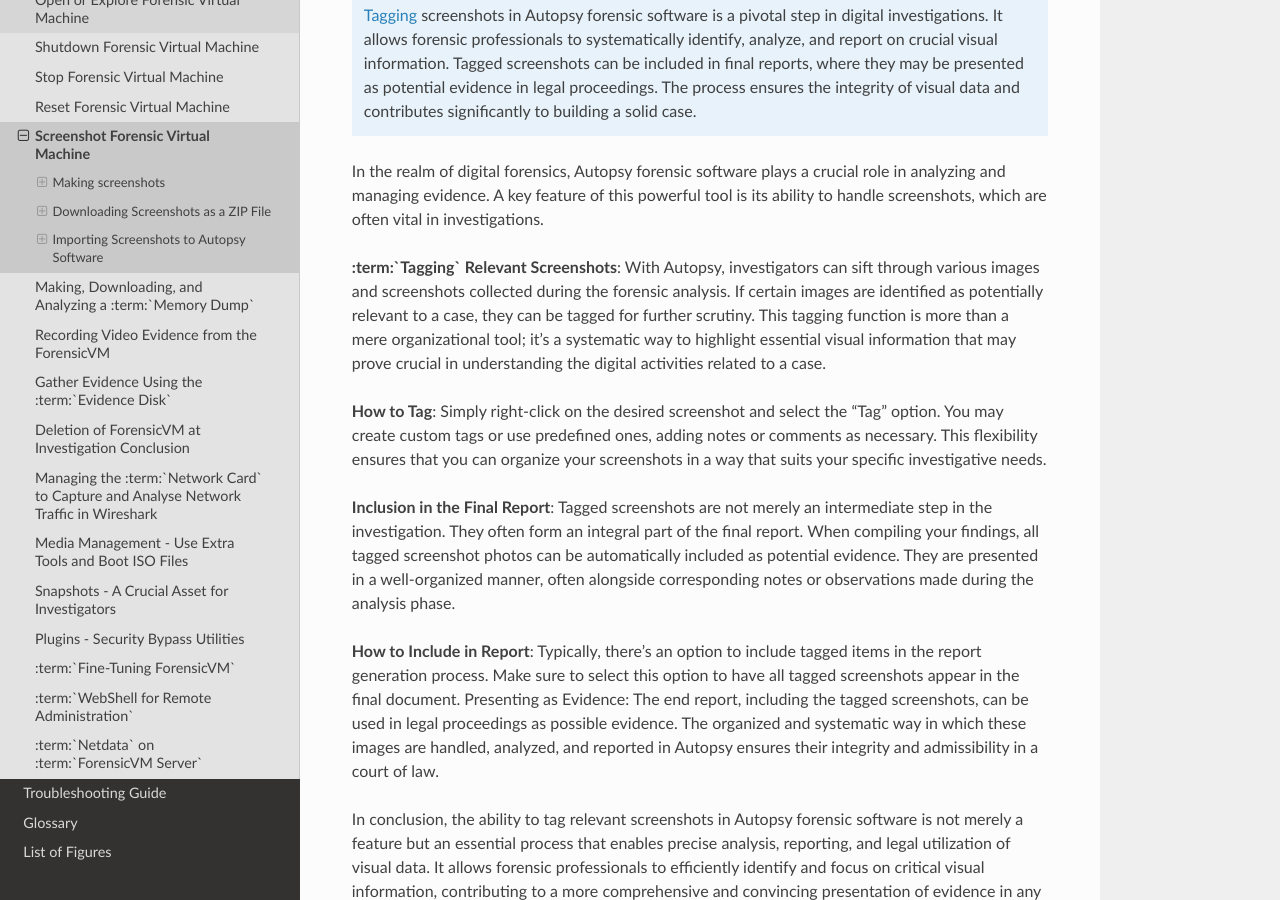
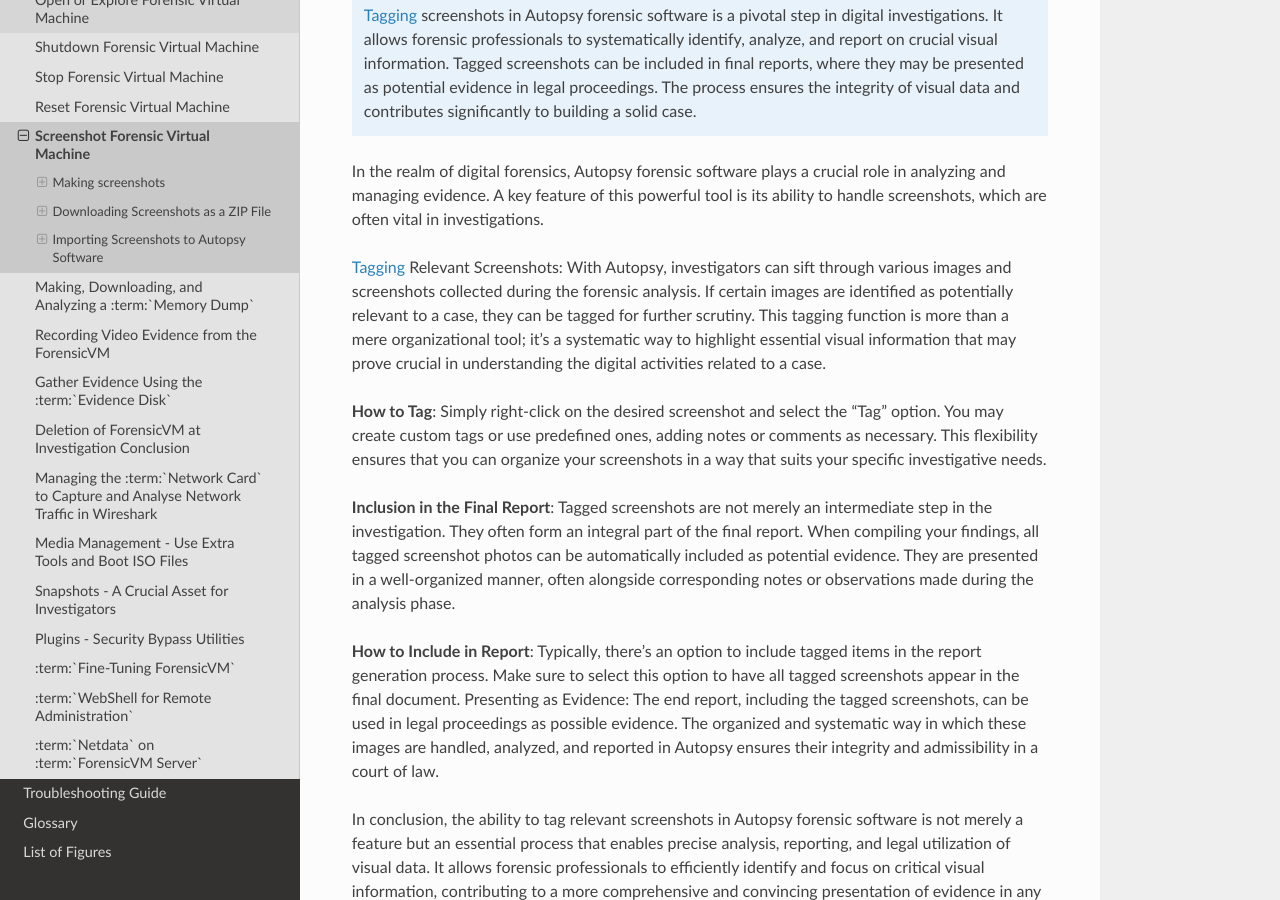
Before and after one commit to nunomourinho/forensicVmAutopsyUserManual, a Sphinx documentation site: the page built from docs/user/screenshot_vm.rst, in a window 1280 px wide and 900 px high, scrolled down 10598 px. Built offline with Sphinx 7.4.7 and the Read the Docs theme 2.0.0, drawn with Linux system fonts in a browser that asks for light colours; pages that are not in the unit, such as notebooks, are missing from menus.

Commit message:
Update screenshot_vm.rst

```diff
--- a/docs/user/screenshot_vm.rst
+++ b/docs/user/screenshot_vm.rst
@@ -424,7 +424,7 @@
 
 In the realm of digital forensics, Autopsy forensic software plays a crucial role in analyzing and managing evidence. A key feature of this powerful tool is its ability to handle screenshots, which are often vital in investigations.
 
-**:term:`Tagging` Relevant Screenshots**: With Autopsy, investigators can sift through various images and screenshots collected during the forensic analysis. If certain images are identified as potentially relevant to a case, they can be tagged for further scrutiny. This tagging function is more than a mere organizational tool; it's a systematic way to highlight essential visual information that may prove crucial in understanding the digital activities related to a case.
+:term:`Tagging` Relevant Screenshots: With Autopsy, investigators can sift through various images and screenshots collected during the forensic analysis. If certain images are identified as potentially relevant to a case, they can be tagged for further scrutiny. This tagging function is more than a mere organizational tool; it's a systematic way to highlight essential visual information that may prove crucial in understanding the digital activities related to a case.
 
 **How to Tag**: Simply right-click on the desired screenshot and select the "Tag" option. You may create custom tags or use predefined ones, adding notes or comments as necessary. This flexibility ensures that you can organize your screenshots in a way that suits your specific investigative needs.
 
```
